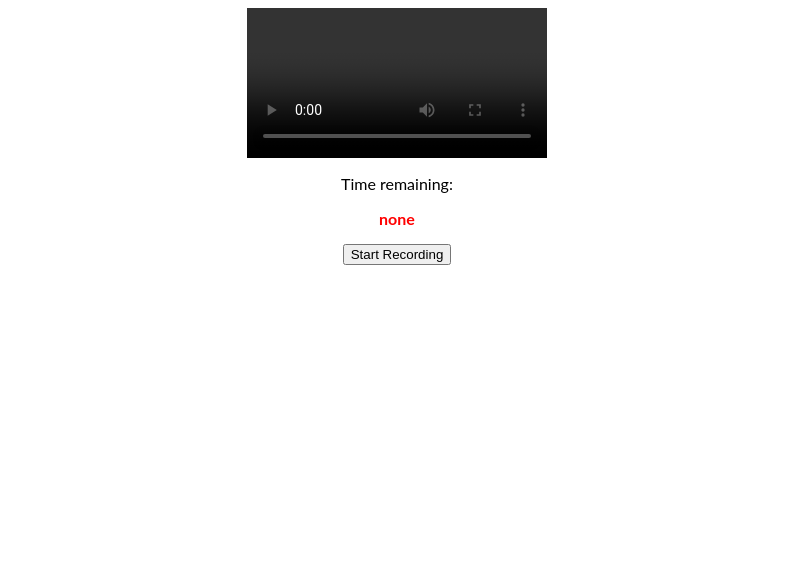
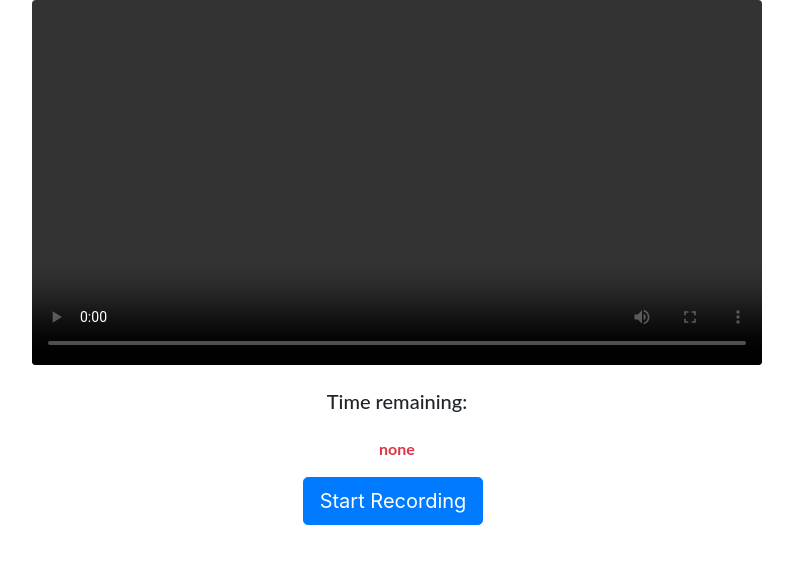
Before and after one commit to sajjadkalantari/recorder, an Angular app: page / in a window 1280 px wide. Shown: the top 564 px of the page, without its empty margins (243-1036 px from the left). Built offline with nearby package versions, Linux system fonts and the light colour scheme; no server answers.

Commit message:
add bootstrap

```diff
--- a/angular.json
+++ b/angular.json
@@ -92,6 +92,9 @@
               "**/node_modules/**"
             ]
           }
+        },
+        "deploy": {
+          "builder": "angular-cli-ghpages:deploy"
         }
       }
     }
--- a/package.json
+++ b/package.json
@@ -31,6 +31,7 @@
     "@angular/compiler-cli": "~13.3.5",
     "@types/jasmine": "~3.10.0",
     "@types/node": "^12.11.1",
+    "angular-cli-ghpages": "^1.0.7",
     "codelyzer": "^6.0.0",
     "jasmine-core": "~4.0.0",
     "jasmine-spec-reporter": "~5.0.0",
--- a/src/app/app.component.html
+++ b/src/app/app.component.html
@@ -1,22 +1,27 @@
-<div style="text-align:center">
+<div class="container text-center">
 
-  <video class="video" #video autoplay controls playsinline></video>
+  <div class="row">
+    <div class="col-lg-8 offset-lg-2 col-md-10 offset-md-1 col-12">
+      <video class="video w-100 rounded" #video autoplay controls playsinline></video>
+    </div>
+  </div>
 
   <br>
-  <div>
-    <div>
-      <p>Time remaining: </p>
-      <p #timer> </p>
+
+  <div class="row">
+    <div class="col-lg-8 offset-lg-2 col-md-10 offset-md-1 col-12">
+      <div class="text-center mb-4">
+        <p class="h5">Time remaining: </p>
+        <p #timer class="h6"></p>
+      </div>
+      <p class="font-weight-bold text-danger">
+        {{currentState}}
+      </p>
+      <button class="btn btn-primary btn-lg mr-2" (click)="startRecording()" *ngIf="currentState == recordingState.None">Start Recording</button>
+      <button class="btn btn-warning btn-lg mr-2" (click)="stopRecording()" *ngIf="currentState == recordingState.Recording">Stop Recording</button>
+      <button class="btn btn-success btn-lg mr-2" (click)="submitRecording()" *ngIf="currentState == recordingState.Finished">Submit</button>
+      <button class="btn btn-danger btn-lg" (click)="deleteRecording()" *ngIf="currentState == recordingState.Finished">Delete</button>
     </div>
-    <p style="font-weight: bold; color: red;">
-      {{currentState}}
-    </p>
-    <button class="btn btn-primary btn-lg" (click)="startRecording()" *ngIf="currentState == recordingState.None">Start Recording</button>
-    <button class="btn btn-warning btn-lg" (click)="stopRecording()" *ngIf="currentState == recordingState.Recording">Stop Recording</button>
-    <button class="btn btn-success btn-lg" (click)="submitRecording()"
-            *ngIf="currentState == recordingState.Finished">Submit</button>
-    <button class="btn btn-danger btn-lg" (click)="deleteRecording()"
-            *ngIf="currentState == recordingState.Finished">Delete</button>
+  </div>
 
-  </div>
 </div>
--- a/src/index.html
+++ b/src/index.html
@@ -1,5 +1,6 @@
 <html>
   <head>
+    <link rel="stylesheet" href="https://maxcdn.bootstrapcdn.com/bootstrap/4.0.0/css/bootstrap.min.css">
     <title>Angular App</title>
   </head>
   <body>
```
Also changed, not shown: 1 other file (tests, documents, lock files or other folders).
